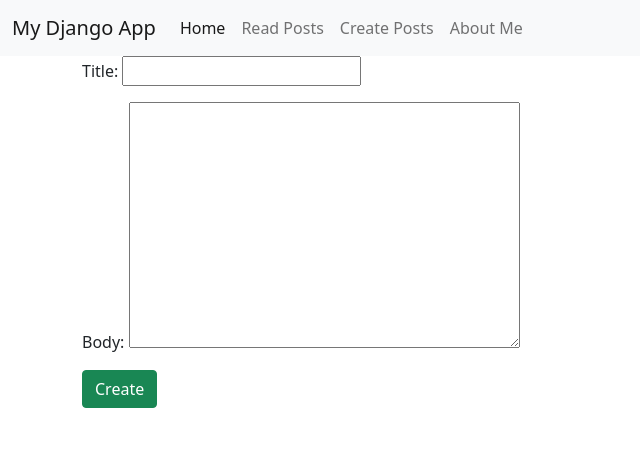
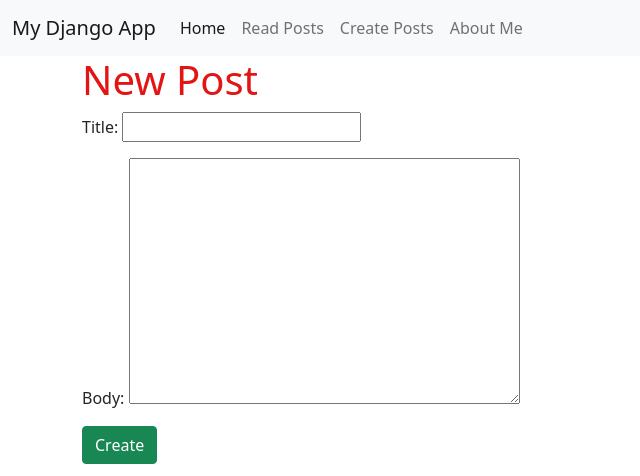
Before and after one commit to markomer/shiny-umbrella, a Django app: page /posts/new/ in a window 1280 px wide. Shown: the top 476 px of the page, without its empty margins (0-640 px from the left). Run offline with Django 4.2, Linux system fonts and the light colour scheme.

Commit message:
Small Changes

```diff
--- a/templates/posts/new.html
+++ b/templates/posts/new.html
@@ -3,6 +3,7 @@
 {% block title %}New Post{% endblock title %}
 
 {% block content %}
+  <h1>New Post</h1>
   <form method="POST">
     {% csrf_token %}
     {{ form.as_p }}
```
Also changed, not shown: db.sqlite3.
